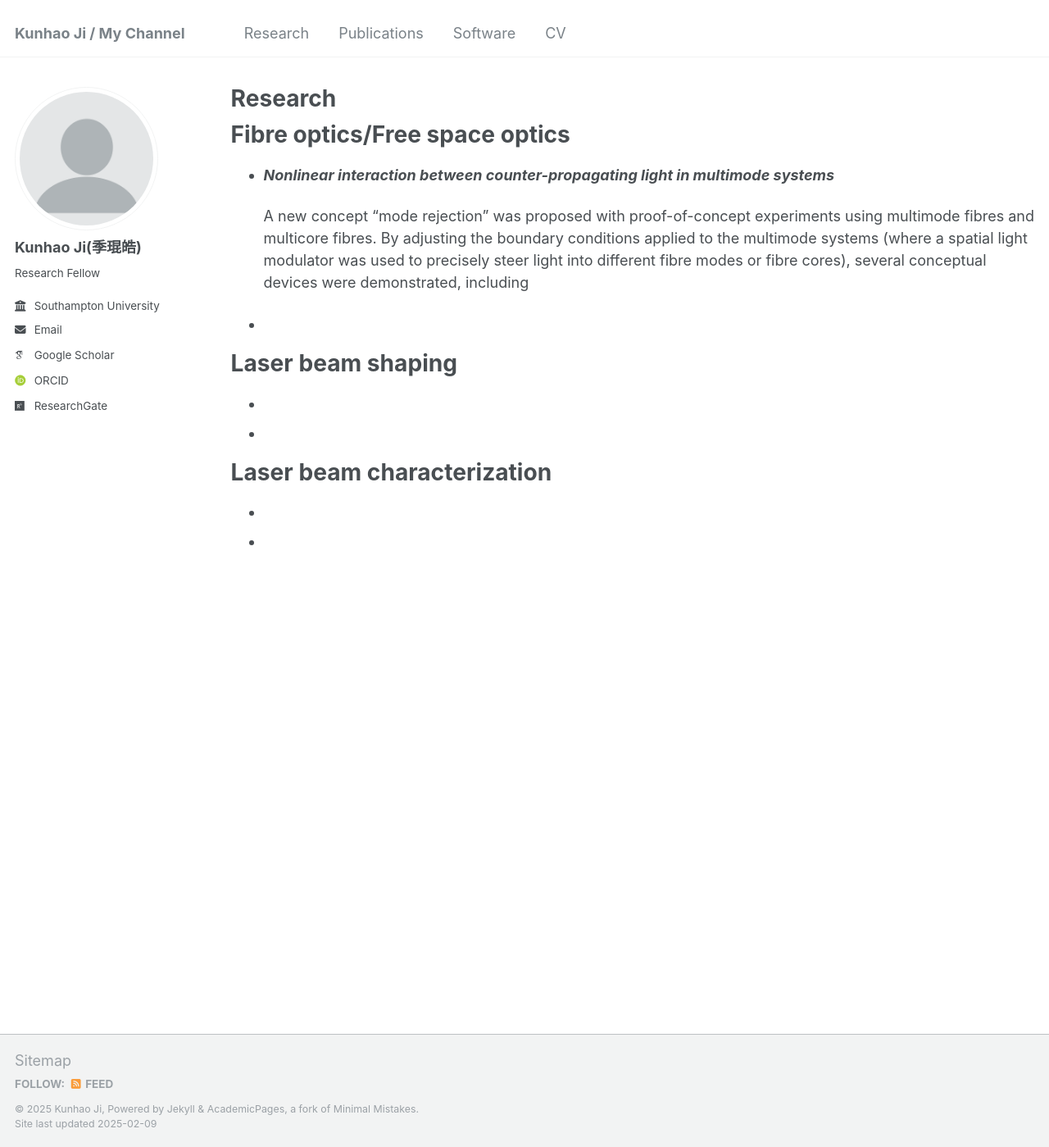
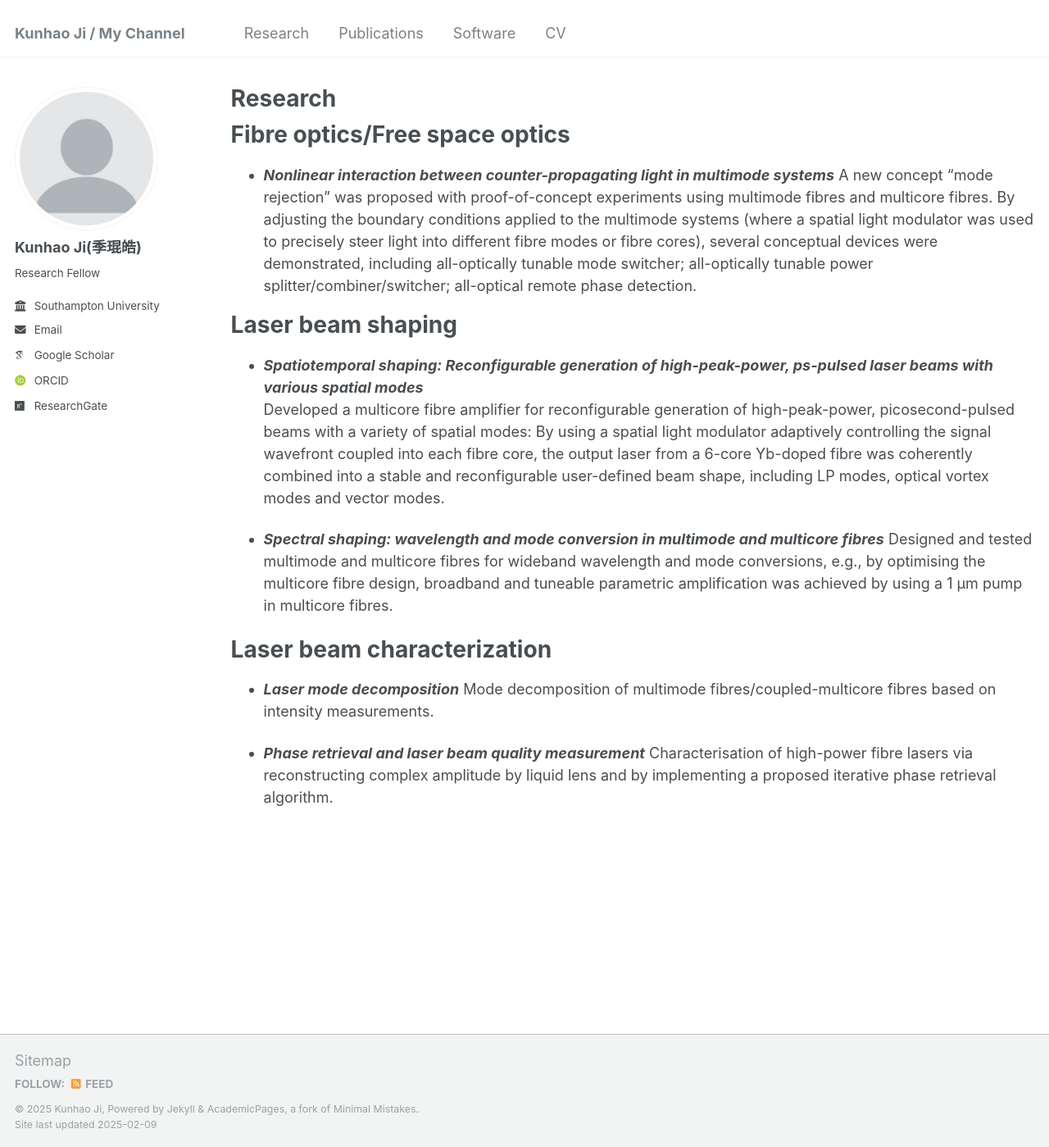
Before and after one commit to kjlight/kjlight.github.io, a Jekyll site: the page built from _pages/research.md, in a window 1280 px wide and 1399 px high. Shown: the whole window at 82% size. Built offline with Jekyll 4.4.1, drawn with Linux system fonts in a browser that asks for light colours; some web fonts are replaced.

Commit message:
Update research.md

```diff
--- a/_pages/research.md
+++ b/_pages/research.md
@@ -12,18 +12,22 @@ redirect_from:
 Fibre optics/Free space optics
 ======
 * _**Nonlinear interaction between counter-propagating light in multimode systems**_
-
-  A new concept "mode rejection" was proposed with proof-of-concept experiments using multimode fibres and multicore fibres. By adjusting the boundary conditions applied to the multimode systems (where a spatial light modulator was used to precisely steer light into different fibre modes or fibre cores), several conceptual devices were demonstrated, including
-*
+  A new concept "mode rejection" was proposed with proof-of-concept experiments using multimode fibres and multicore fibres. By adjusting the boundary conditions applied to the multimode systems (where a spatial light modulator was used to precisely steer light into different fibre modes or fibre cores), several conceptual devices were demonstrated, including all-optically tunable mode switcher; all-optically tunable power splitter/combiner/switcher; all-optical remote phase detection.
 
 
 Laser beam shaping
 ======
-*
-  *
+* _**Spatiotemporal shaping: Reconfigurable generation of high-peak-power, ps-pulsed laser beams with various spatial modes**_
+  Developed a multicore fibre amplifier for reconfigurable generation of high-peak-power, picosecond-pulsed beams with a variety of spatial modes: By using a spatial light modulator adaptively controlling the signal wavefront coupled into each fibre core, the output laser from a 6-core Yb-doped fibre was coherently combined into a stable and reconfigurable user-defined beam shape, including LP modes, optical vortex modes and vector modes.
+
+* _**Spectral shaping: wavelength and mode conversion in multimode and multicore fibres**_
+  Designed and tested multimode and multicore fibres for wideband wavelength and mode conversions, e.g., by optimising the multicore fibre design, broadband and tuneable parametric amplification was achieved by using a 1 µm pump in multicore fibres.
 
 
 Laser beam characterization
 ======
-*
-*
+* _**Laser mode decomposition**_
+  Mode decomposition of multimode fibres/coupled-multicore fibres based on intensity measurements.
+
+* _**Phase retrieval and laser beam quality measurement**_
+  Characterisation of high-power fibre lasers via reconstructing complex amplitude by liquid lens and by implementing a proposed iterative phase retrieval algorithm.
```
